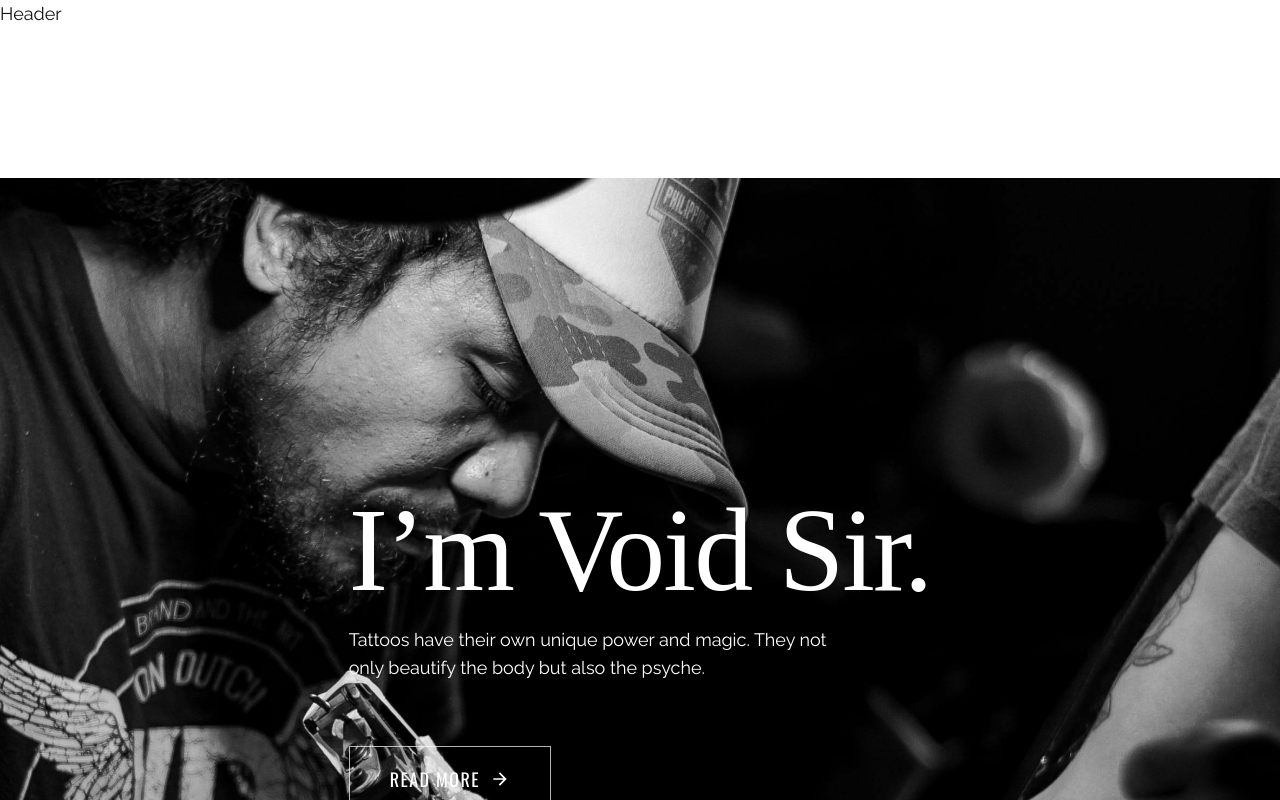
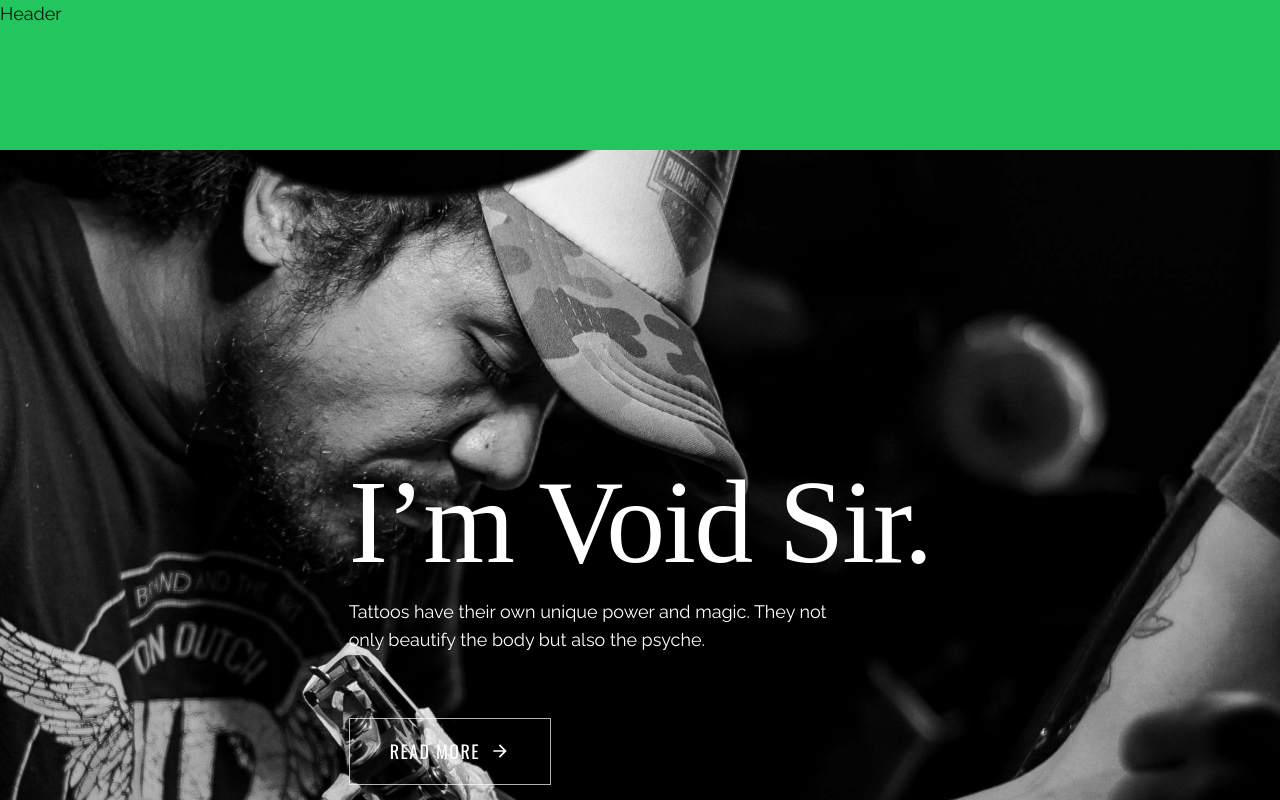
Before and after one commit to 4ric4/TatooShop, a React (Create React App) app: page / in a window 1280 px wide. Shown: the top 800 px of the page. Built offline with nearby package versions, Linux system fonts and the light colour scheme; the HTML template or start-up script is replaced by a standard one; a web font is replaced by a local one.

Commit message:
header inicio

```diff
--- a/src/App.js
+++ b/src/App.js
@@ -25,7 +25,7 @@ const App = () => {
       <Contact />
       <Footer />
       <Copyright />
-      {/* <div className='h-[4000px]'></div> */}
+      <div className='h-[4000px]'></div>
     </div>
   );
 };
--- a/src/components/Header.js
+++ b/src/components/Header.js
@@ -1,7 +1,29 @@
-import React from 'react';
+import React,{useState,useEffect} from 'react';
+import { headerData } from '../data';
+import Nav from './Nav';
+import NavMobile from './NavMobile';
+import Socials from './Socials';
+import{} from 'react-icons/ti'
+import {TiThMenuOutline} from 'react-icons/ti'
+
+
+
 
 const Header = () => {
-  return <div>Header</div>;
+  const {logo} = headerData;
+
+  const [isActive, setIsActive]= useState(false);
+
+  const [NavMobile, setNavMobile]= useState(false);
+
+  useEffect(()=>{
+    window.addEventListener('scroll',()=>{
+      window.scrollY > 50 ? setIsActive(true): setIsActive(false);
+    })
+  })
+  return <header className={`${isActive? 'bg-red-500 h-[100px] lg:h-[100px] shadow-lg': 'bg-green-500 h-[120px] lg:h-[150px]'}
+  fixed left-0 right-o top-0 z10 max-w-[1920px] w-full mx-auto transition-all duration-300
+  `}>Header</header>;
 };
 
 export default Header;
```
